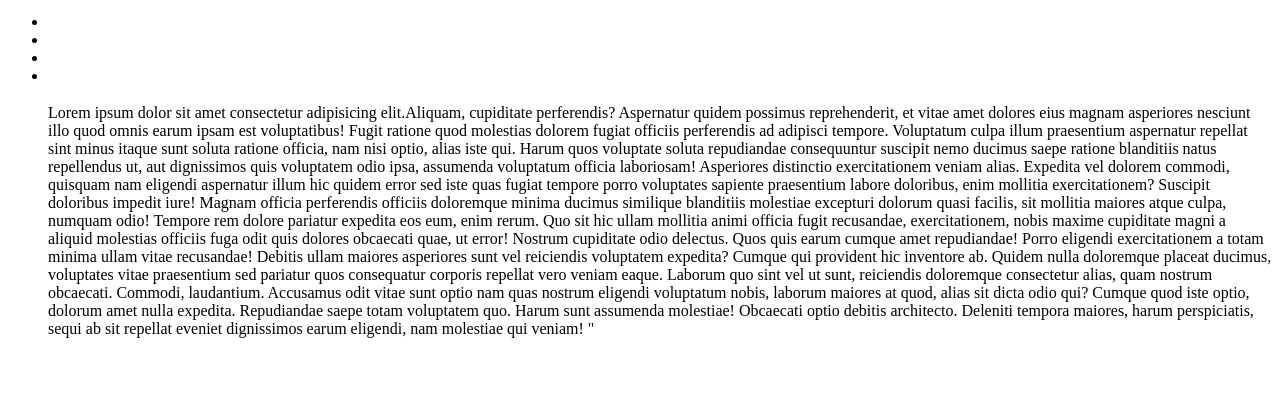
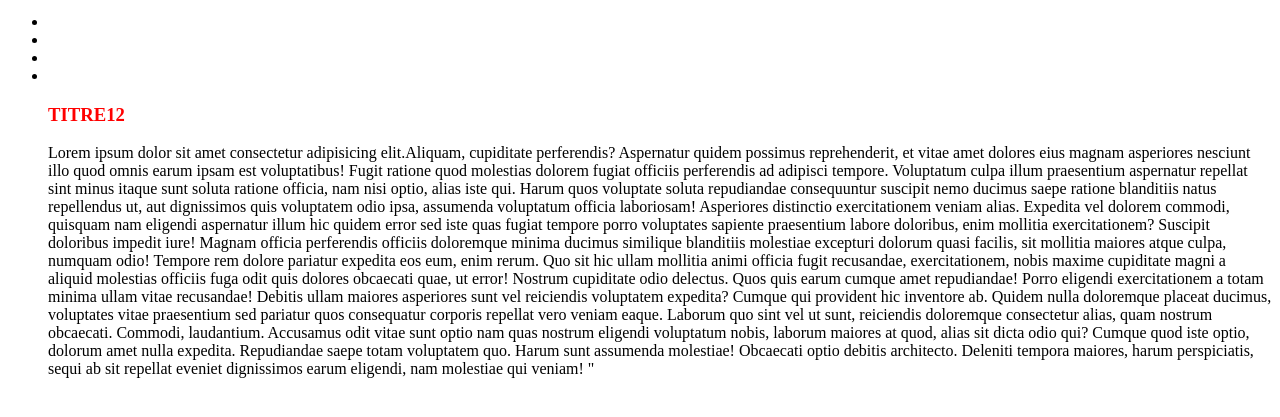
Before and after one commit to Lila-max/BIDOUILLE-, a plain HTML site: page index.html in a window 1280 px wide. Shown: the part 29-446 px from the top of the page. Drawn offline with Linux system fonts and the light colour scheme.

Commit message:
lila
lila

```diff
--- a/index.html
+++ b/index.html
@@ -1,7 +1,4 @@
-<head>
-    <body>
-        <header></body>
-            <body>
+
     <!DOCTYPE html>
     <html lang="en">
         <!--cerveau de notre site.-->
@@ -12,6 +9,7 @@
         <meta name="viewport" content="width=device-width, initial-scale=1.0">
         <!--nom du site.apparaitradans l'onglet-->
         <title>La ruche</title>
+        <link rel="stylesheet" href="style.css">
     </head>
     <!--l'ensemble visible par le visiteur de notre site-->
     <body>
@@ -28,7 +26,7 @@
     <main> <!-- Hero1-->
 
     <section>
-        <h1></h1>
+        <h1>TITRE12</h1>
         <p>
            Lorem ipsum dolor sit amet consectetur adipisicing elit.Aliquam, cupiditate perferendis? Aspernatur quidem possimus reprehenderit, et vitae amet dolores eius magnam asperiores nesciunt illo quod omnis earum ipsam est voluptatibus!
            Fugit ratione quod molestias dolorem fugiat officiis perferendis ad adipisci tempore. Voluptatum culpa illum praesentium aspernatur repellat sint minus itaque sunt soluta ratione officia, nam nisi optio, alias iste qui.
@@ -41,6 +39,7 @@
            Commodi, laudantium. Accusamus odit vitae sunt optio nam quas nostrum eligendi voluptatum nobis, laborum maiores at quod, alias sit dicta odio qui? Cumque quod iste optio, dolorum amet nulla expedita.
            Repudiandae saepe totam voluptatem quo. Harum sunt assumenda molestiae! Obcaecati optio debitis architecto. Deleniti tempora maiores, harum perspiciatis, sequi ab sit repellat eveniet dignissimos earum eligendi, nam molestiae qui veniam!
             "</p>
+            <h1>
         </section>
 
     <!--engagements-->
--- /dev/null
+++ b/style.css
@@ -0,0 +1,3 @@
+h1{
+    color : red;
+}
```
